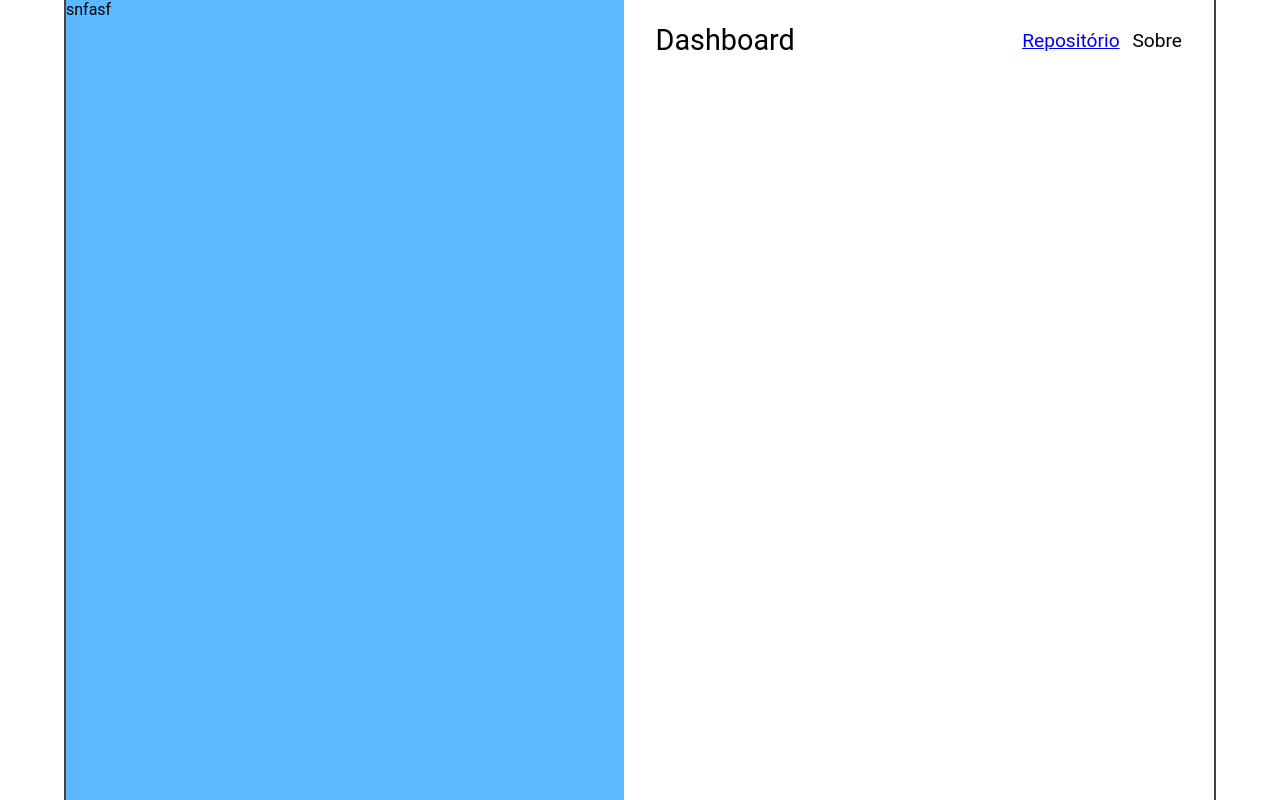
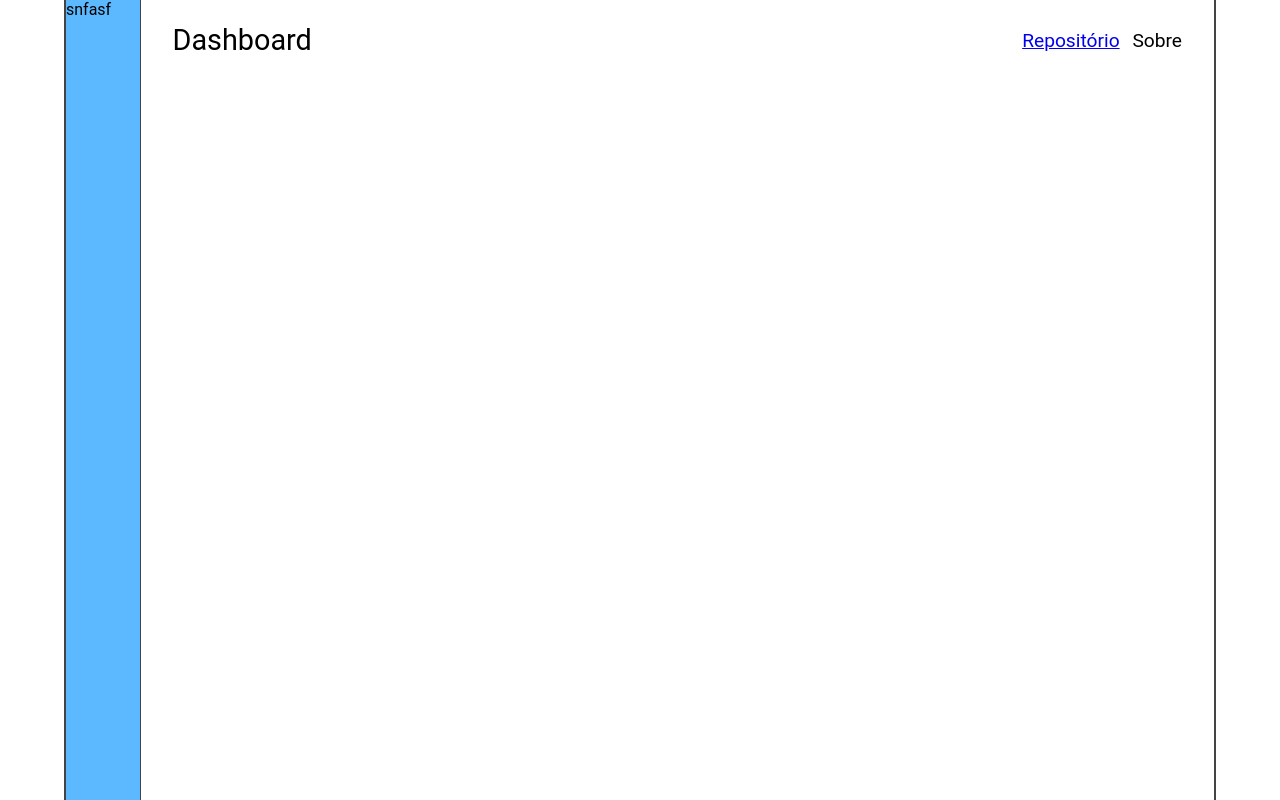
Before and after one commit to Elismar13/inHome_frontend, a Next.js app: page /dashboard in a window 1280 px wide. Built offline with nearby package versions, Linux system fonts and the light colour scheme.

Commit message:
chore: 🤖 adding borders in sidebar and wrapper

```diff
--- a/src/components/SideBar/styles.js
+++ b/src/components/SideBar/styles.js
@@ -3,5 +3,7 @@ import styled from 'styled-components';
 export const LateralBar = styled.div`
   background-color: var(--side-bar-color);
   height: 100%;
-  width: 100%;
+  width: min(5rem, 20%);
+
+  border-right: 0.1rem solid var(--wrapper-border-color);
 `;
--- a/src/components/SuperiorBar/styles.js
+++ b/src/components/SuperiorBar/styles.js
@@ -1,7 +1,7 @@
 import styled from 'styled-components';
 
 export const BarContainer = styled.header`
-  background-color: var(--side-bar-background);
+  background-color: var(--superior-bar-color);
   height: 5rem;
   width: 100%;
   display: flex;
```
